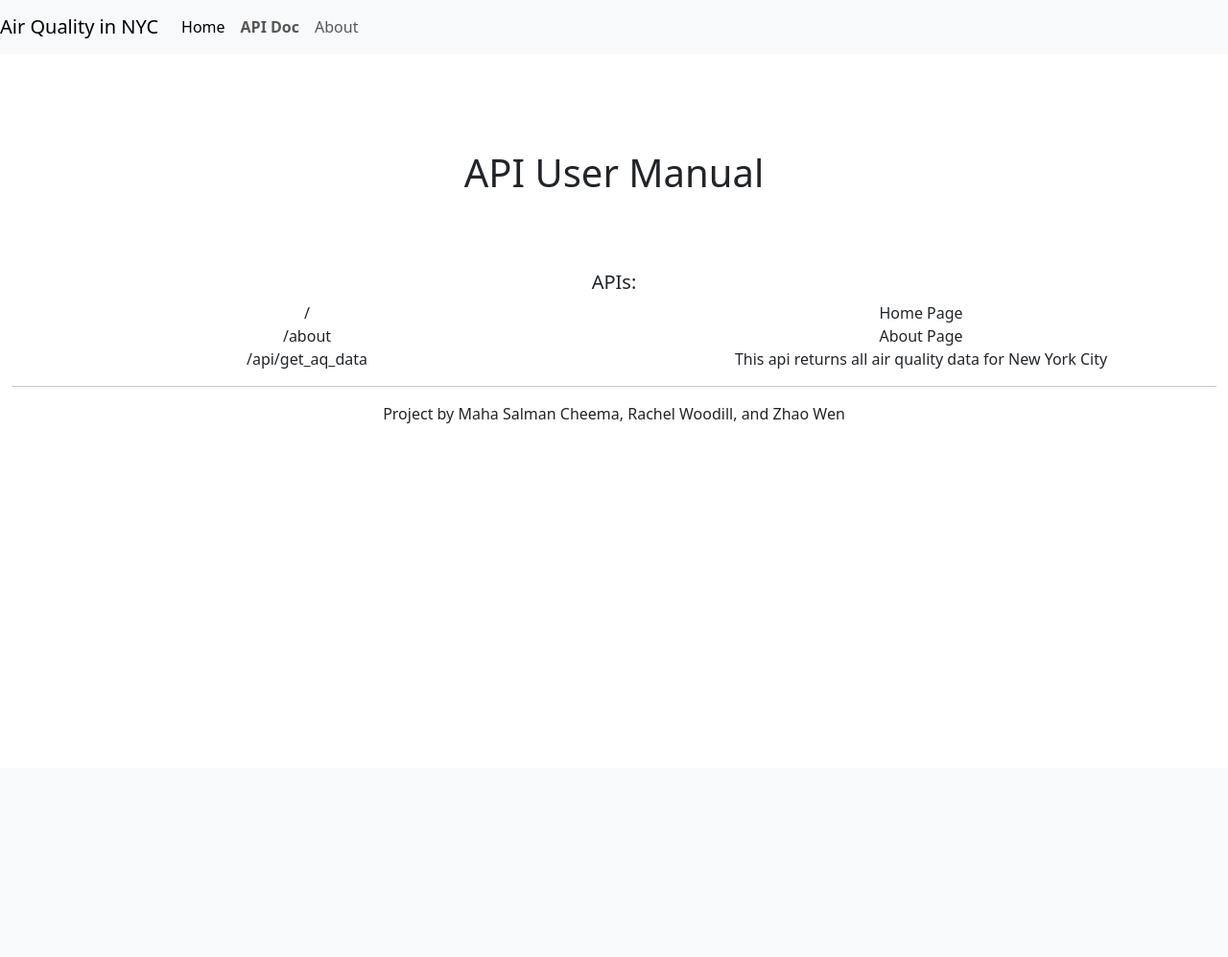
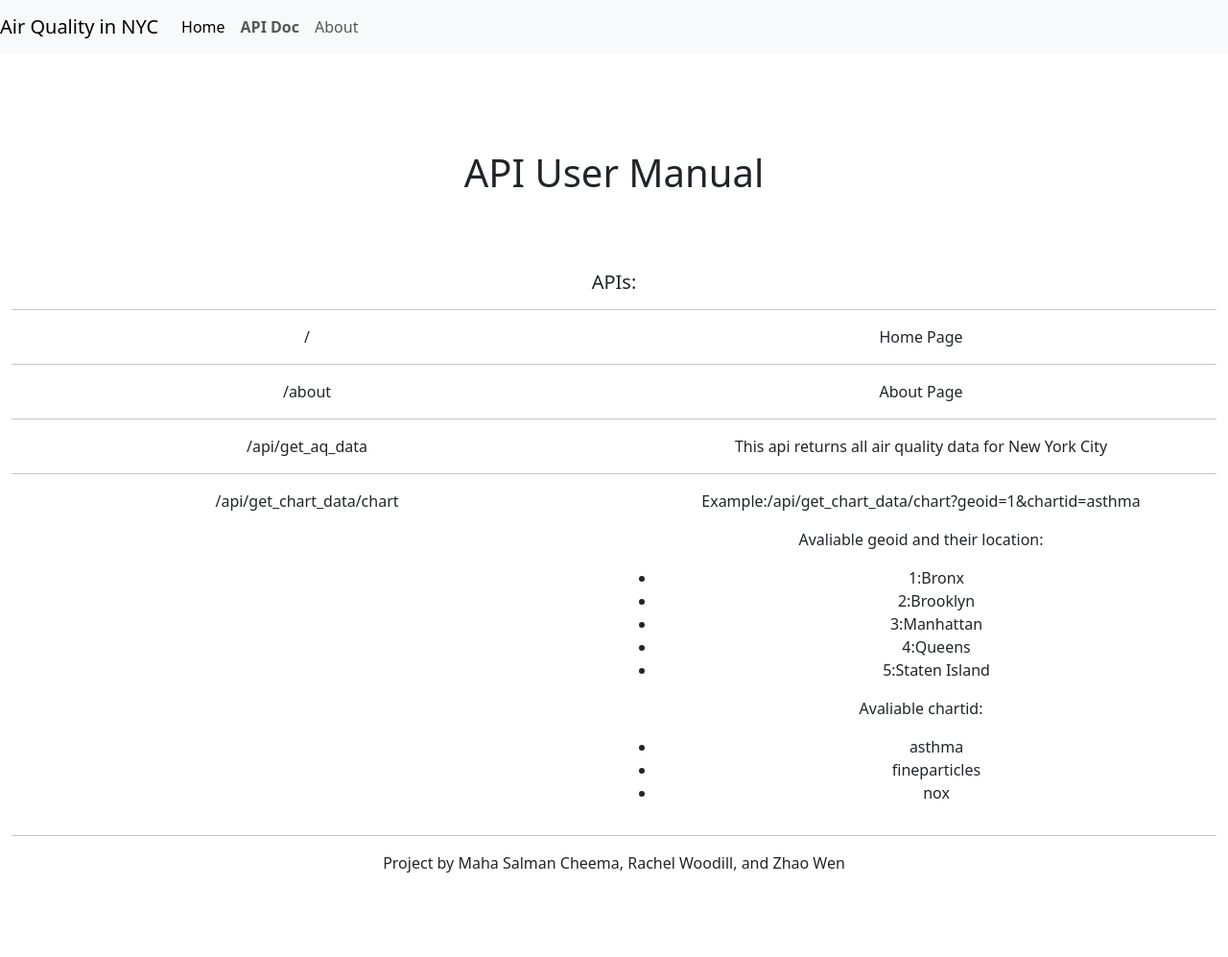
Before and after one commit to rwoodill/air-quality-NYC, a Flask app: page /apidoc in a window 1280 px wide. Shown: the whole page at 96% size. Before the commit the page ends 441 px from the top, so only its background shows below. Run offline with Flask 3, Linux system fonts and the light colour scheme.

Commit message:
added new api for charts, updated api document

```diff
--- a/app.py
+++ b/app.py
@@ -106,9 +106,11 @@ def get_chart_data():
     else:
         return "chartid error"
     df=pandas.read_csv(file_path)
-    df = df[['GeoID','Time','Value']]
+    df = df[df['Geography']!='New York City']
+    df = df[['GeoID','Geography','Time','Value']]
     df = df[df['GeoID']==int(geoid)]
-    return df.to_json()
+
+    return df.to_json(orient='records', lines=False)
 
 
 
--- a/templates/API_DOC.html
+++ b/templates/API_DOC.html
@@ -56,17 +56,41 @@
         <h1>API User Manual</h1>
       <div class="container-fluid text-center">
         <h5>APIs:</h5>
+        <hr>
         <div class="row">
           <div class="column">/</div>
           <div class="column">Home Page</div>
         </div>
+        <hr>
         <div class="row">
           <div class="column">/about</div>
           <div class="column">About Page</div>
         </div>
+        <hr>
         <div class="row">
           <div class="column">/api/get_aq_data</div>
           <div class="column">This api returns all air quality data for New York City</div>
+        </div>
+        <hr>
+        <div class="row">
+          <div class="column">/api/get_chart_data/chart</div>
+          <div class="column">
+            <p>Example:/api/get_chart_data/chart?geoid=1&chartid=asthma</p>
+            <p>Avaliable geoid and their location:</p>
+            <ul>
+              <li>1:Bronx</li>
+              <li>2:Brooklyn</li>
+              <li>3:Manhattan</li>
+              <li>4:Queens</li>
+              <li>5:Staten Island</li>
+            </ul>
+            <p>Avaliable chartid:</p>
+            <ul>
+              <li>asthma</li>
+              <li>fineparticles</li>
+              <li>nox</li>
+            </ul>
+          </div>
         </div>
         <hr>
         <p>Project by Maha Salman Cheema, Rachel Woodill, and Zhao Wen</p>
```
Also changed, not shown: static/js/logic_chart.js (+33 -32 lines).
